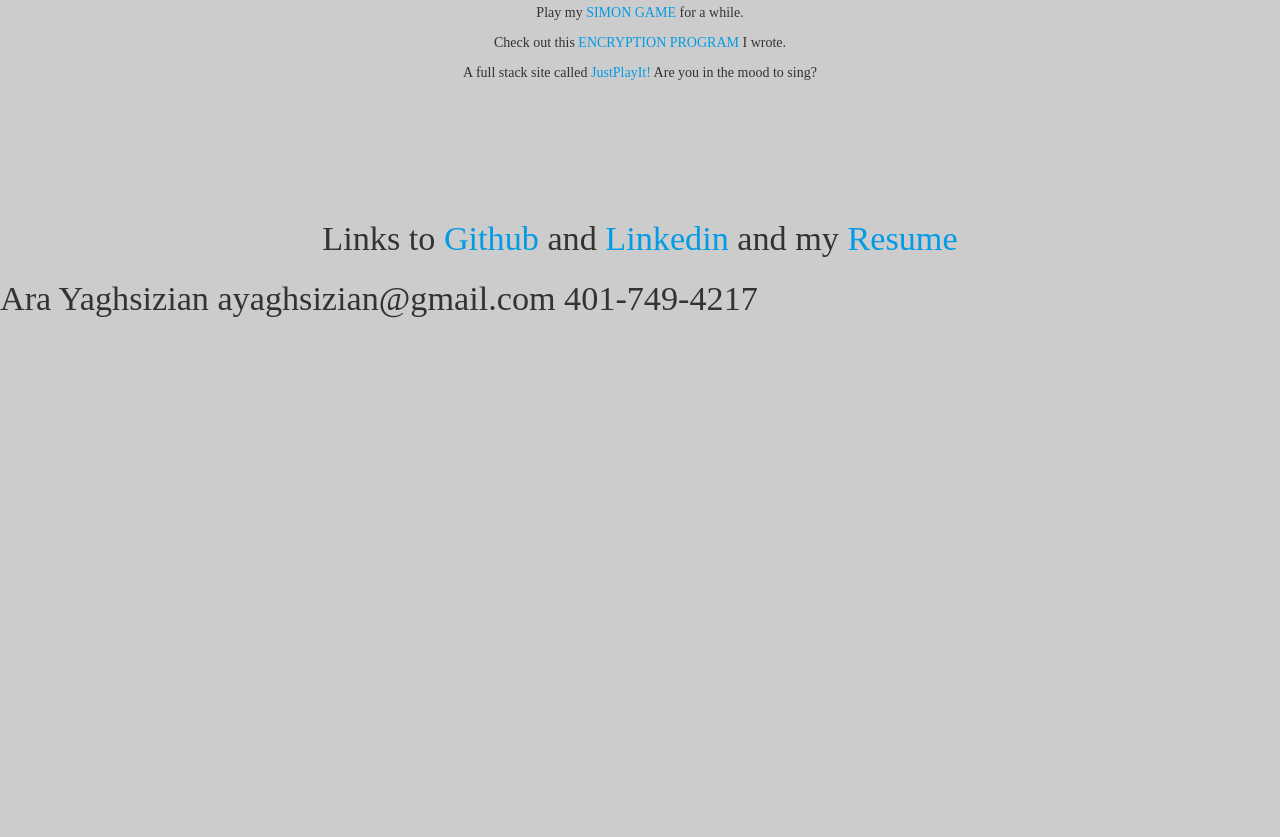
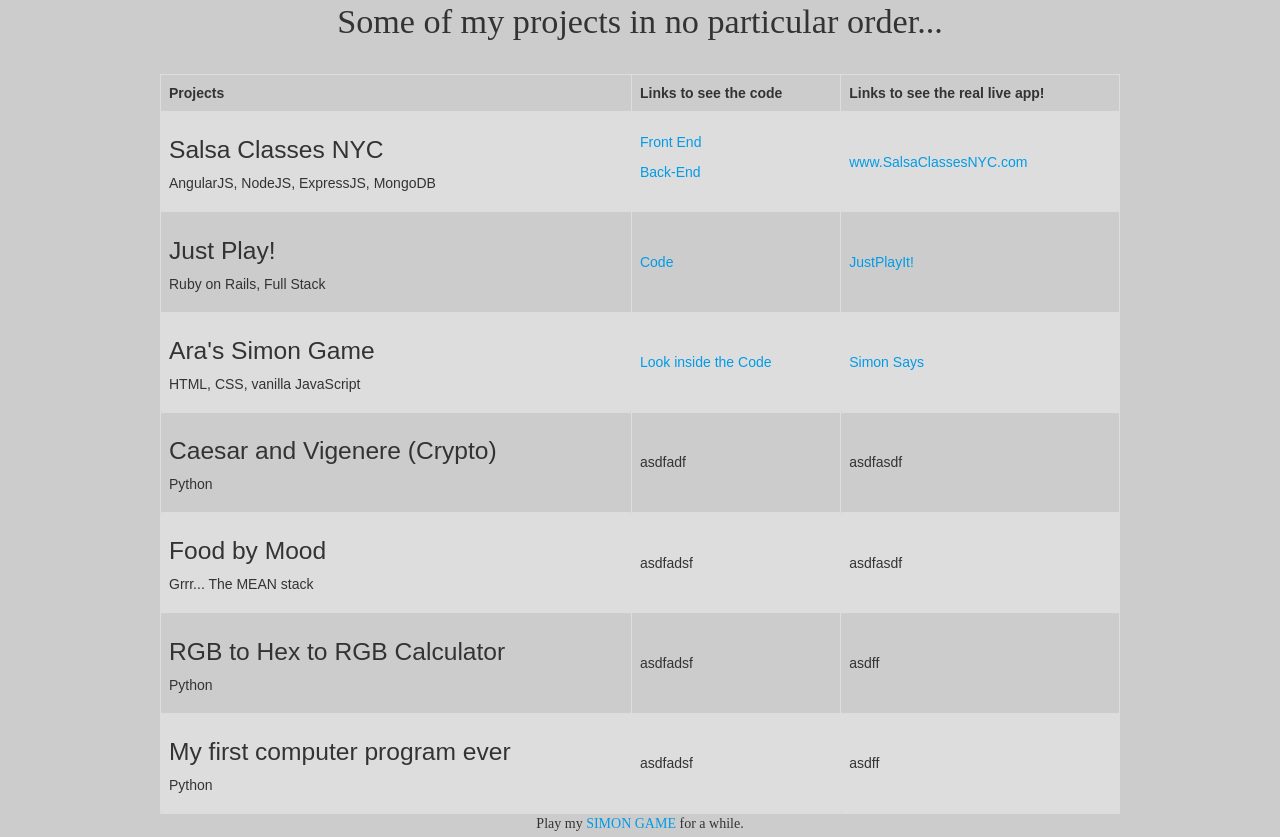
Before and after one commit to MurphyPicard/murphypicard.github.io, a plain HTML site: page index.html in a window 1280 px wide. Shown: the part 3389-4226 px from the top of the page. Before the commit the page ends 3721 px from the top, so only its background shows below. Drawn offline with nearby package versions, Linux system fonts and the light colour scheme.

Commit message:
in the process of adding a table for projects

```diff
--- a/index.html
+++ b/index.html
@@ -106,9 +106,54 @@
 
     <h1 class="takingspace" id="projects"></h1>
     <div class="main4">
+      <h4>Some of my projects in no particular order...</h4>
+
+      <br>
+      <table>
+        <tr>
+          <th>Projects</th>
+          <th>Links to see the code</th>
+          <th>Links to see the real live app!</th>
+        </tr>
+        <tr>
+          <td><h5>Salsa Classes NYC</h5><p>AngularJS, NodeJS, ExpressJS, MongoDB</p></td>
+          <td><p><a href="https://github.com/MurphyPicard/danceSalsa">Front End</a></p><p><a href="https://github.com/MurphyPicard/salsaClassesNYCbackend">Back-End</a></p></td>
+          <td><a href="http://www.SalsaClassesNYC.com">www.SalsaClassesNYC.com</a></td>
+        </tr>
+        <tr>
+          <td><h5>Just Play!</h5><p>Ruby on Rails, Full Stack</p></td>
+          <td><a href="https://github.com/MurphyPicard/JustPlayIt">Code</a></td>
+          <td><a href="http://ara-justplay.herokuapp.com/">JustPlayIt!</a></td>
+        </tr>
+        <tr>
+          <td><h5>Ara's Simon Game</h5><p>HTML, CSS, vanilla JavaScript</p></td>
+          <td><a href="https://github.com/MurphyPicard/Simon-the-game">Look inside the Code</a></td>
+          <td><a href="https://murphypicard.github.io/Simon-the-game/">Simon Says</a></td>
+        </tr>
+        <tr>
+          <td><h5>Caesar and Vigenere (Crypto)</h5><p>Python</p></td>
+          <td>asdfadf</td>
+          <td>asdfasdf</td>
+        </tr>
+        <tr>
+          <td><h5>Food by Mood</h5><p>Grrr... The MEAN stack</p></td>
+          <td>asdfadsf</td>
+          <td>asdfasdf</td>
+        </tr>
+        <tr>
+          <td><h5>RGB to Hex to RGB Calculator</h5><p>Python</p></td>
+          <td>asdfadsf</td>
+          <td>asdff</td>
+        </tr>
+        <tr>
+          <td><h5>My first computer program ever</h5><p>Python</p></td>
+          <td>asdfadsf</td>
+          <td>asdff</td>
+        </tr>
+      </table>
+
       <p>Play my <a href="https://murphypicard.github.io/Simon-the-game/">SIMON GAME</a> for a while.</p>
       <p>Check out this <a href="https://github.com/MurphyPicard/crypto-python3-">ENCRYPTION PROGRAM</a> I wrote.</p>
-      <p>A full stack site called <a href="http://ara-justplay.herokuapp.com/">JustPlayIt!</a>  Are you in the mood to sing?</p>
     </div>
 
     <h1 class="takingspace" id="other"></h1>
--- a/style.css
+++ b/style.css
@@ -132,5 +132,18 @@ font-size: 1.5em;
   width: 50%;
 }
 /* PROJECTS PROJECTS PROJECTS PROJECTS PROJECTS PROJECTS PROJECTS PROJECTS ****/
-
+table {
+    font-family: arial, sans-serif;
+    border-collapse: collapse;
+    width: 75%;
+    margin: auto;
+}
+td, th {
+    border: 1px solid #dddddd;
+    text-align: left;
+    padding: 8px;
+}
+tr:nth-child(even) {
+    background-color: #dddddd;
+}
 /* OTHER OTHER OTHER OTHER OTHER OTHER OTHER OTHER OTHER OTHER OTHER OTHER ****/
```
Also changed, not shown: 1 other file.
